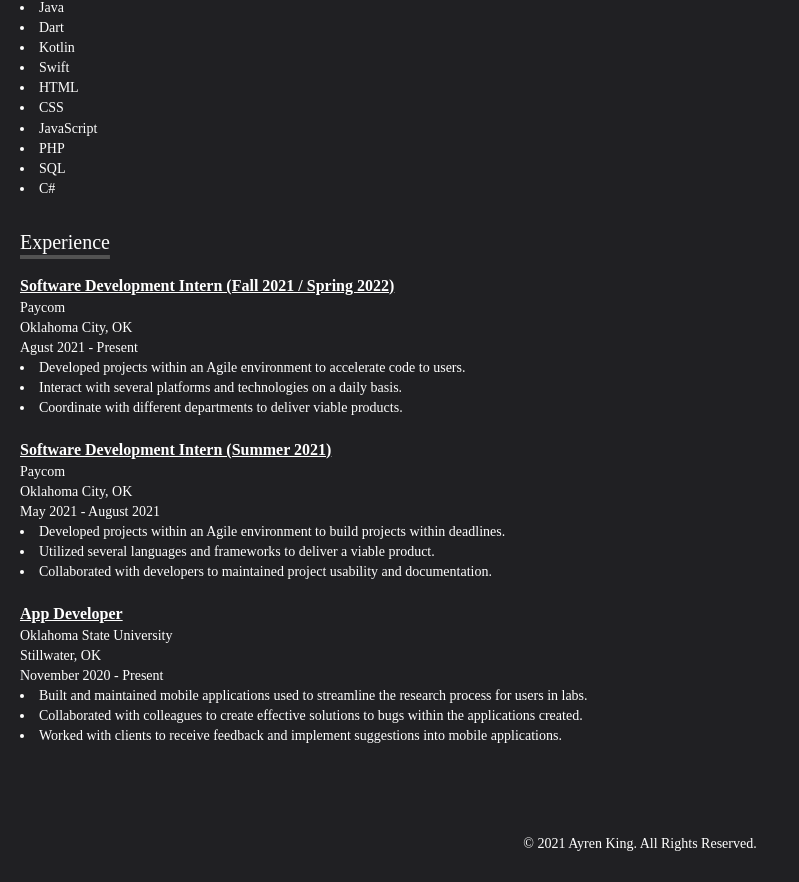
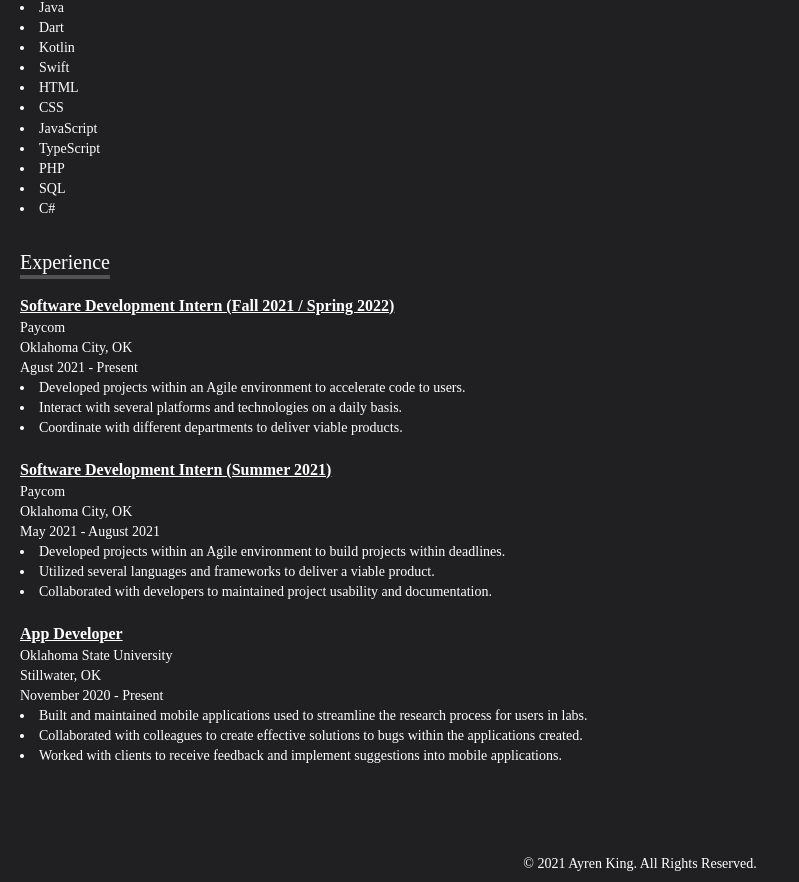
Before and after one commit to aking618/Portfolio-Website, a React (Create React App) app: page /#/resume in a window 1280 px wide. Shown: the part 938-1820 px from the top of the page, without its empty margins (0-799 px from the left). Built offline with nearby package versions, Linux system fonts and the light colour scheme.

Commit message:
Updated languages

```diff
--- a/src/js/skills.js
+++ b/src/js/skills.js
@@ -32,6 +32,7 @@
     "HTML",
     "CSS",
     "JavaScript",
+    "TypeScript",
     "PHP",
     "SQL",
     "C#",
```
